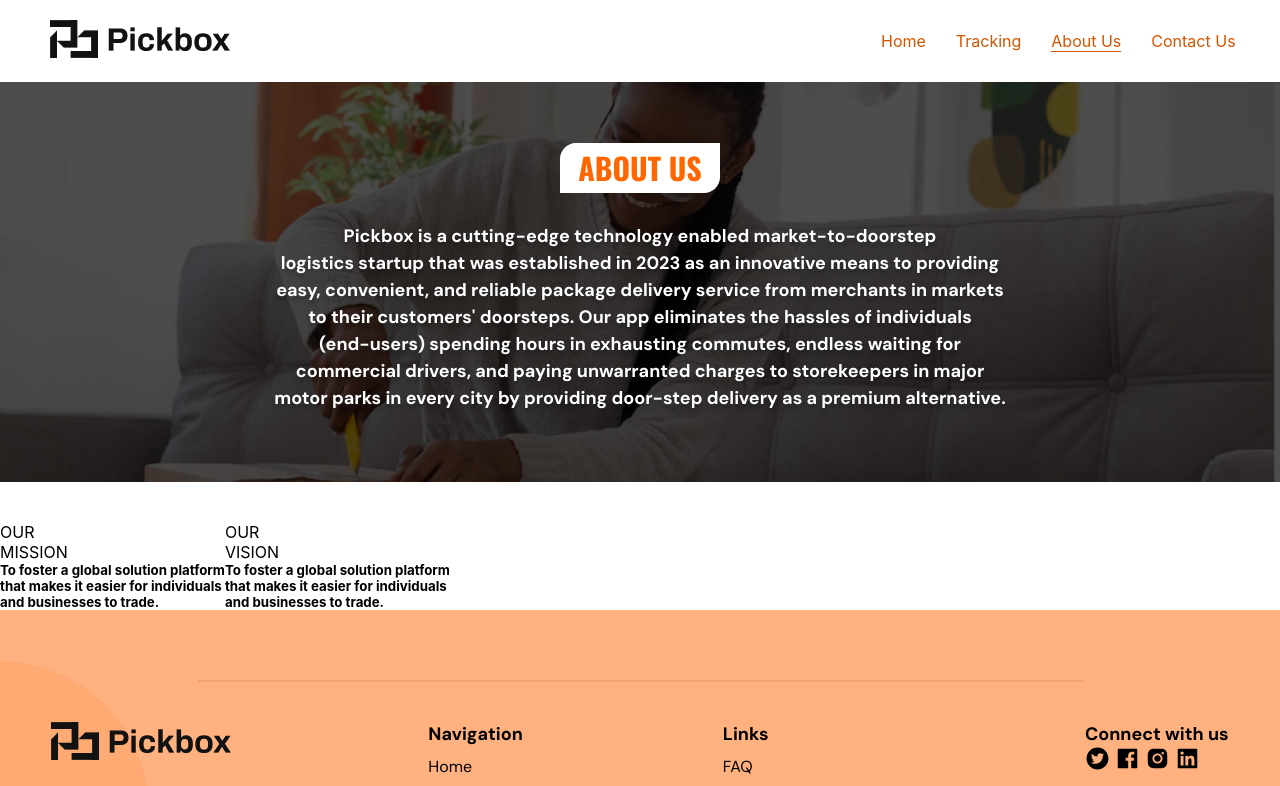
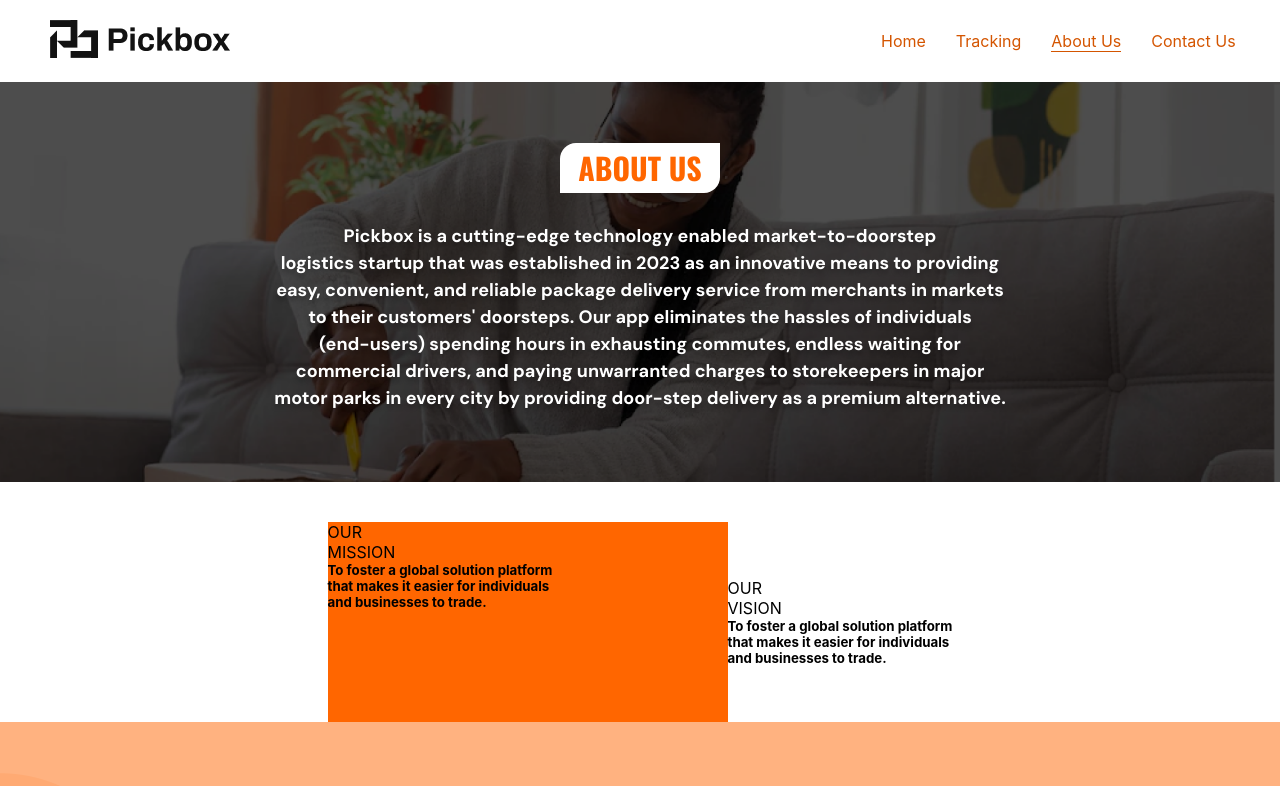
Before and after one commit to Pickbox-Project/Pickbox-frontend, a React (Create React App) app: page /aboutus in a window 1280 px wide. Shown: the top 786 px of the page. Built offline with nearby package versions, Linux system fonts and the light colour scheme.

Commit message:
Started working on the Mission and Vision Component

```diff
--- a/src/Components/Mission-Vision/MissionVision.css
+++ b/src/Components/Mission-Vision/MissionVision.css
@@ -1,3 +1,11 @@
 .mission-vision-container {
     display: flex;
+    justify-content: center;
+    align-items: center;
 }
+
+.mission-container {
+    background: #ff6600;
+    height: 200px;
+    width: 400px;
+}
--- a/src/Components/Mission-Vision/MissionVision.jsx
+++ b/src/Components/Mission-Vision/MissionVision.jsx
@@ -29,7 +29,7 @@ const MissionVision = () => {
         </h5>
       </div>
       {/* Vision Container */}
-      <div className="mission-container">
+      <div className="vision-container">
         <div className="our-mission-text-container">
           <div className="our-text">
             <span>O</span>
```
